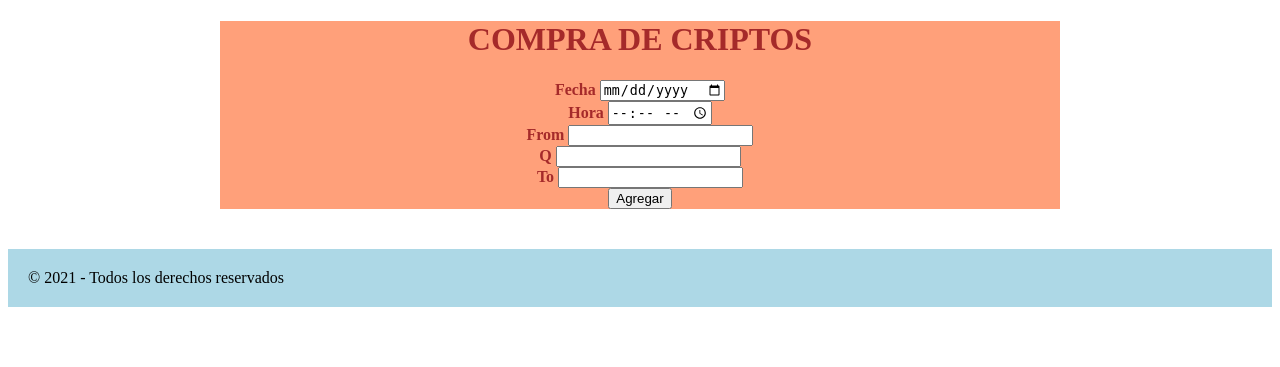
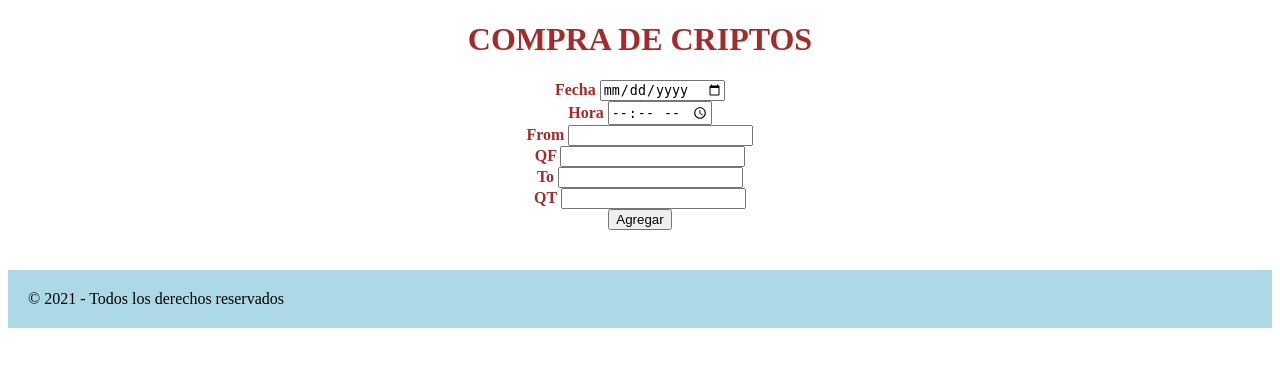
Before and after one commit to SheylaPDV/BZ9_flask, a Flask app: page /compra in a window 1280 px wide. Shown: the part 83-450 px from the top of the page. Run offline with Flask 2, Linux system fonts and the light colour scheme.

Commit message:
camios en styles

```diff
--- a/balance/static/css/styles.css
+++ b/balance/static/css/styles.css
@@ -46,7 +46,7 @@ main {
     /* margin: (un numero) se aplica en todos los margenes*/
     /* margin: (2 numeros) el primero se aplica sup-inf y el segundo se aplica en izq-dcha */
     /* maring: (4 numeros) seria sup, dcha, inf, izq*/
-    background-color: lightsalmon;
+
     color: brown;
     padding: 0 20px;
 }
@@ -61,3 +61,10 @@ main {
     text-align: center;
     font-size: xx-small;
 }
+
+.campo-formulario label {
+    display: block;
+    font-size: 1rem;
+    font-weight: bold;
+    padding-bottom: 0;
+}
--- a/balance/templates/compra.html
+++ b/balance/templates/compra.html
@@ -26,10 +26,9 @@ COMPRA DE CRIPTOS
         <div class="campo-formulario">
             <label for="from">From</form>
             <input type="text" name="From" id="From">
-        </div>
 
-        <div class="campo-formulario">
-            <label for="Q">Q</form>
+        <div class="campo-formulario"></div>
+            <label for="Q">QF</form>
             <input type="text" name="Q" id="Q">
         </div>
 
@@ -38,8 +37,13 @@ COMPRA DE CRIPTOS
             <input type="text" name="To" id="To">
         </div>
 
-        <button type="submit">Agregar</button>
-
+        <div class="campo-formulario">
+            <label for="Q">QT</form>
+            <input type="text" name="Q" id="Q">
+        </div>
+        <div class="campo-boton">
+            <button class="blue-button" type="submit">Agregar</button>
+        </div>
     </form>
 
 {% endblock contenido %}
```
Also changed, not shown: balance/modelo.py (+13 -1 lines), balance/templates/inicio.html (+16 -10 lines).
